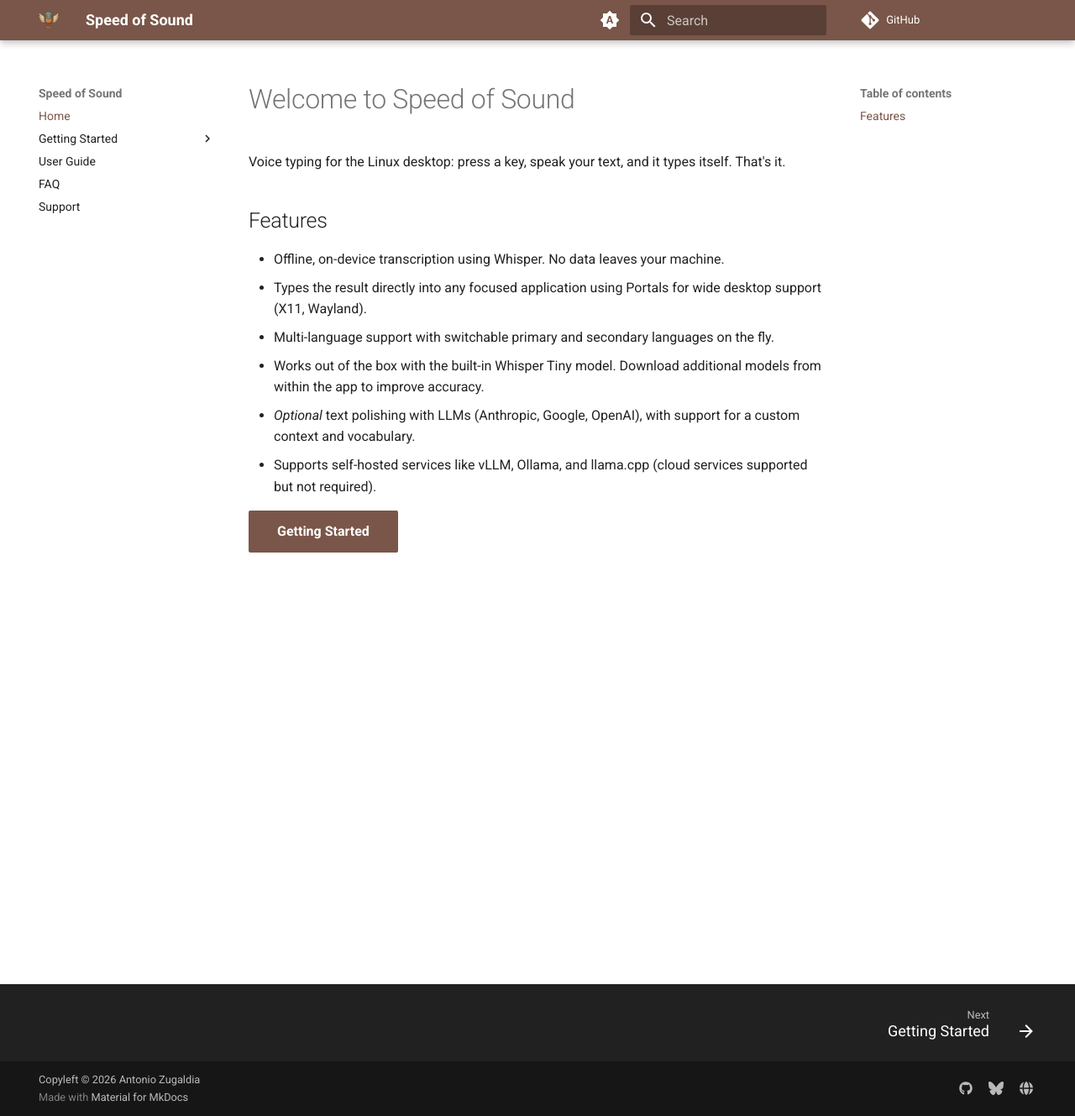
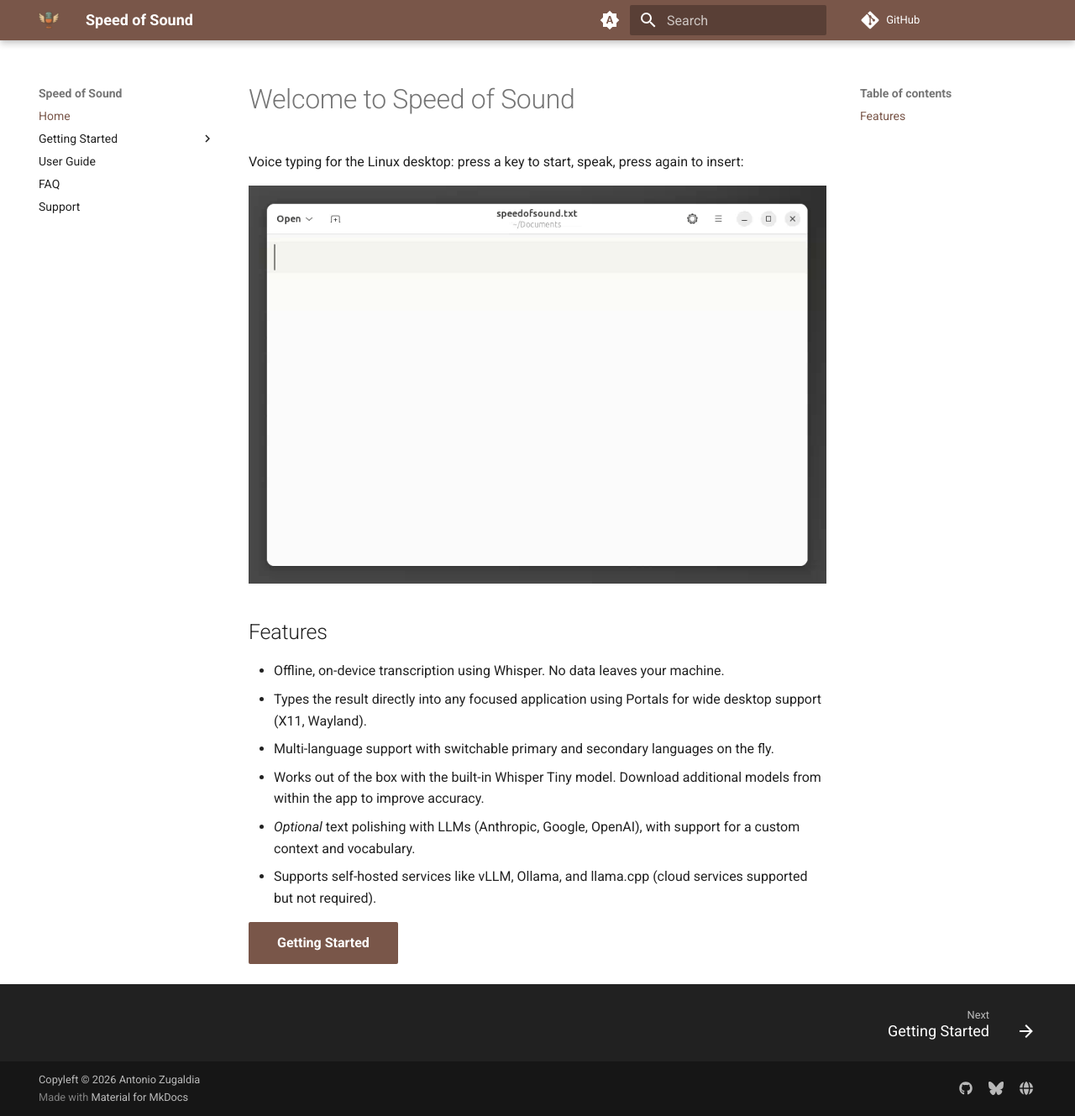
Before and after one commit to zugaldia/speedofsound, an MkDocs documentation site: the page built from docs/index.md, in a window 1280 px wide and 1329 px high. Shown: the whole window at 84% size. Built offline with MkDocs 1.6.1 and Material for MkDocs 9.7.7, drawn with Linux system fonts in a browser that asks for light colours; comment, search, counter and statistics services are not loaded.

Commit message:
docs: embed demo GIF and update hero tagline in README and docs

```diff
--- a/docs/index.md
+++ b/docs/index.md
@@ -1,6 +1,10 @@
 # Welcome to Speed of Sound
 
-Voice typing for the Linux desktop: press a key, speak your text, and it types itself. That's it.
+Voice typing for the Linux desktop: press a key to start, speak, press again to insert:
+
+<div align="center">
+  <img src="assets/videos/demo-light.gif" alt="Speed of Sound typing into a text editor">
+</div>
 
 ## Features
 
```
Also changed, not shown: README.md (+5 -1 lines).
